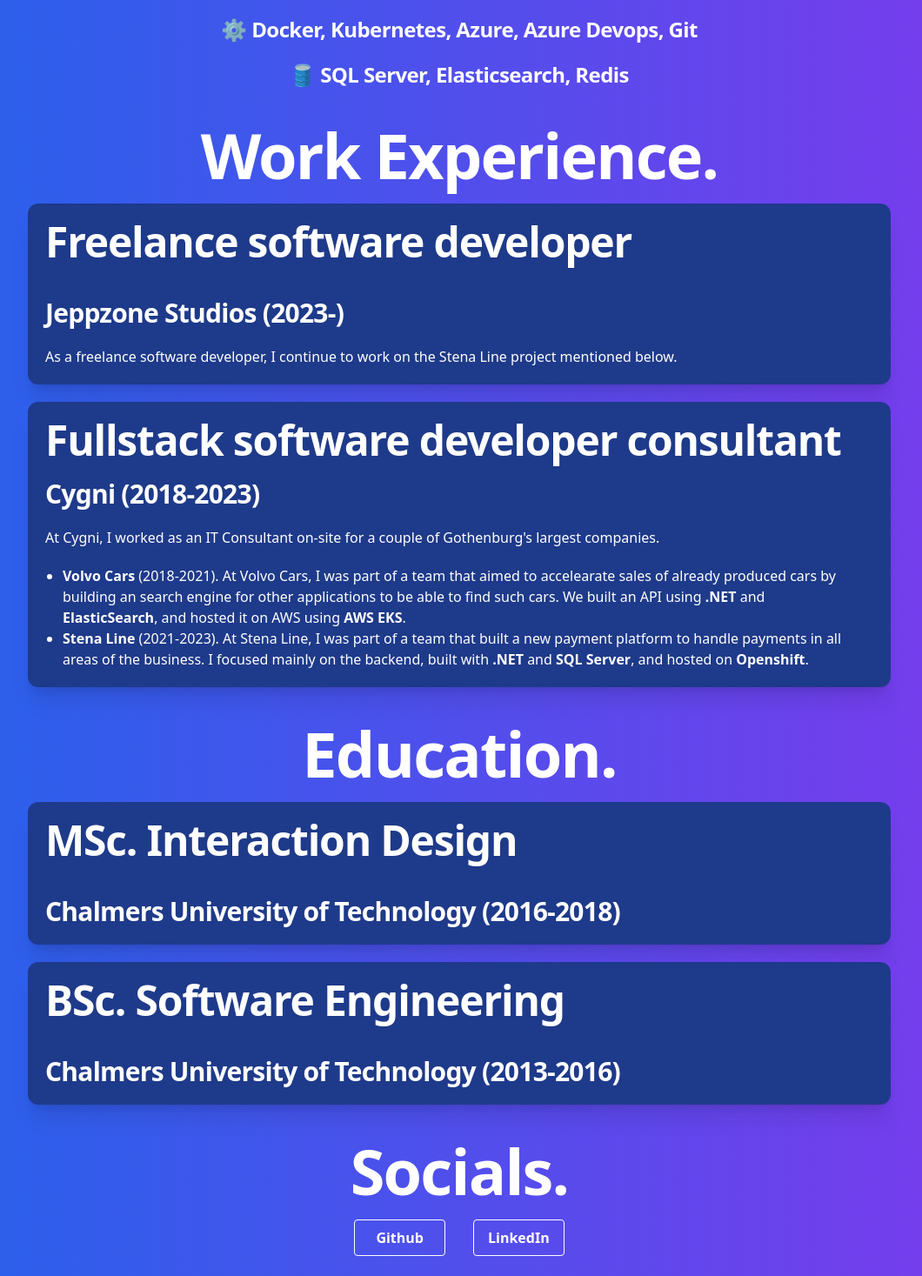
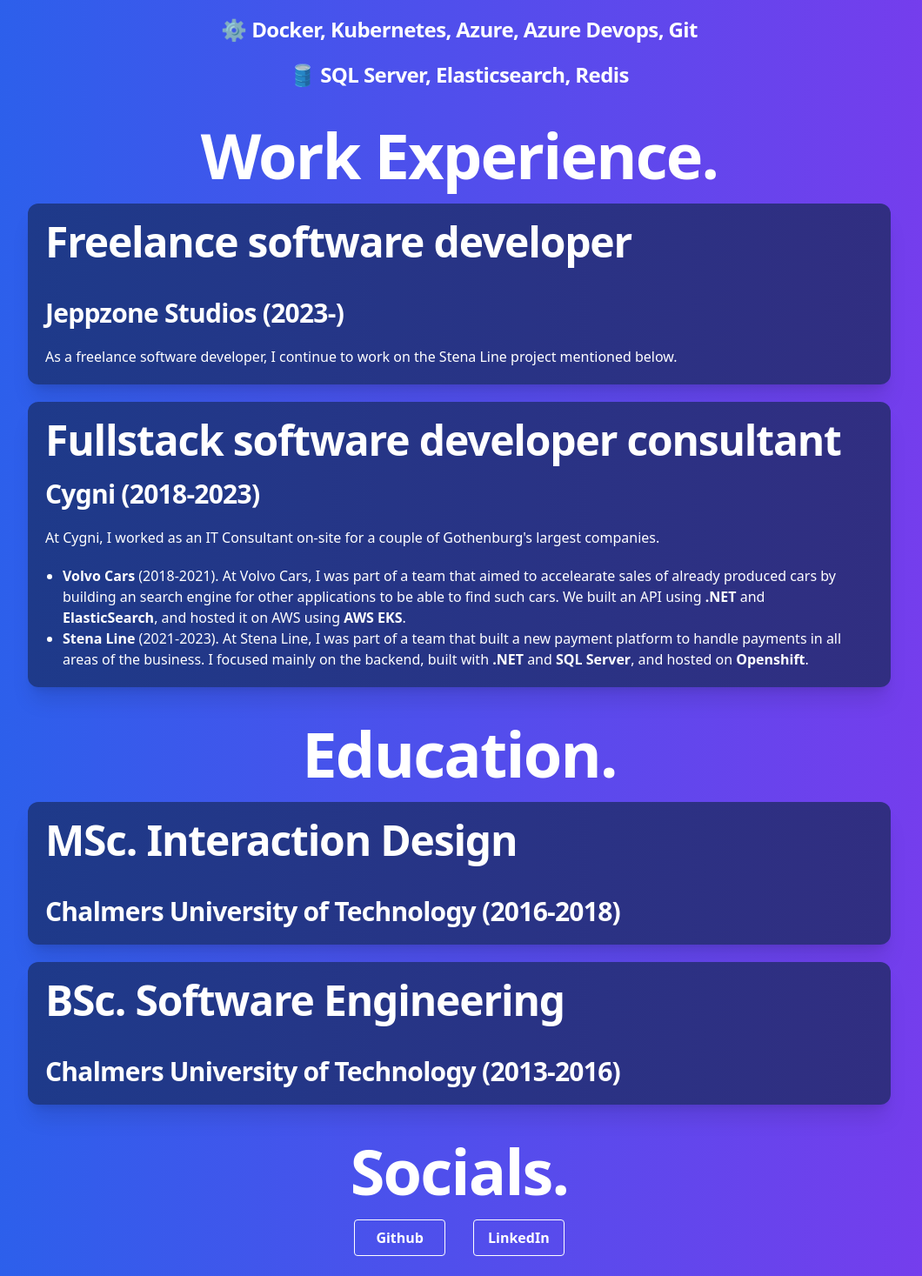
Before and after one commit to jeppzone/jeppzonestudios.se, a SvelteKit app: page / in a window 1280 px wide. Shown: the part 554-2021 px from the top of the page at 87% size, without its empty margins (112-1172 px from the left). Built offline with nearby package versions, Linux system fonts and the light colour scheme.

Commit message:
Update gradient on cv entry

```diff
--- a/src/routes/+page.svelte
+++ b/src/routes/+page.svelte
@@ -38,7 +38,7 @@
 		Work Experience.
 	</h1>
 	<div class="w-full">
-		<div class="w-full rounded-xl mt-5 bg-blue-900 shadow-xl">
+		<div class="w-full rounded-xl mt-5 bg-gradient-to-r from-blue-900 to-indigo-900 shadow-xl">
 			<h1 class="md:text-5xl p-5 xs:text-3xl text-left tracking-tight font-bold">
 				Freelance software developer
 			</h1>
@@ -50,7 +50,7 @@
 				below.
 			</p>
 		</div>
-		<div class="w-full rounded-xl mt-5 bg-blue-900 pb-5 shadow-xl">
+		<div class="w-full rounded-xl mt-5 bg-gradient-to-r from-blue-900 to-indigo-900 pb-5 shadow-xl">
 			<h1 class="md:text-5xl p-5 xs:text-3xl text-left tracking-tight font-bold">
 				Fullstack software developer consultant
 			</h1>
@@ -80,7 +80,7 @@
 		Education.
 	</h1>
 	<div class="w-full">
-		<div class="w-full rounded-xl mt-5 bg-blue-900 shadow-xl">
+		<div class="w-full rounded-xl mt-5 bg-gradient-to-r from-blue-900 to-indigo-900 shadow-xl">
 			<h1 class="md:text-5xl p-5 xs:text-3xl text-left tracking-tight font-bold">
 				MSc. Interaction Design
 			</h1>
@@ -88,7 +88,7 @@
 				Chalmers University of Technology (2016-2018)
 			</h2>
 		</div>
-		<div class="w-full rounded-xl mt-5 bg-blue-900 shadow-xl">
+		<div class="w-full rounded-xl mt-5 bg-gradient-to-r from-blue-900 to-indigo-900 shadow-xl">
 			<h1 class="md:text-5xl p-5 xs:text-3xl text-left tracking-tight font-bold">
 				BSc. Software Engineering
 			</h1>
```
